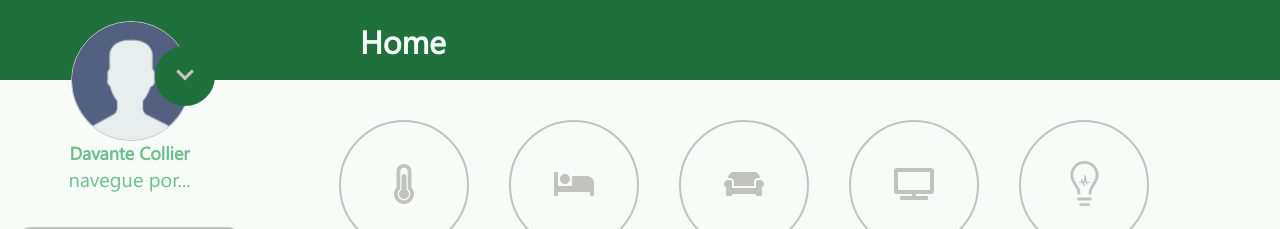
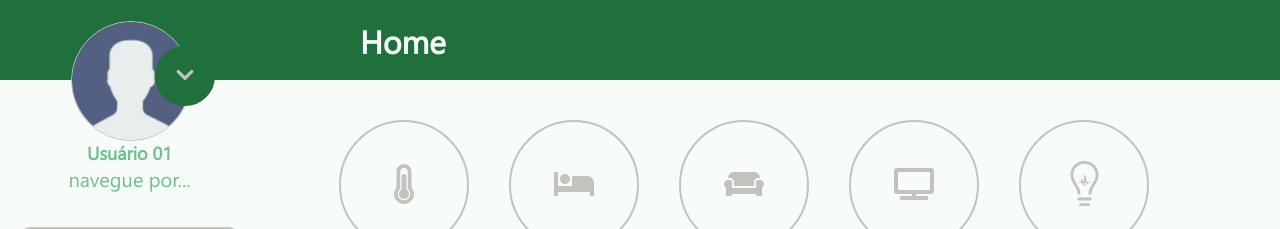
Before and after one commit to MatheusNunes1337/IOM4HOME-Interface, a React (Create React App) app: page / in a window 1280 px wide. Shown: the top 229 px of the page. Built offline with nearby package versions, Linux system fonts and the light colour scheme.

Commit message:
substituido o nome do usuário no menu para Usuário 01

```diff
--- a/src/components/aside.js
+++ b/src/components/aside.js
@@ -54,7 +54,7 @@ export default function Aside() {
 				<img className="img_user" src={require('../assets/images/user-icon.png')} alt="imagem de perfil"/>
 				<button className="icone_user + ' ' + botao"><FaChevronDown color="#c2c3bf" size="20px" /></button>
 			</div>
-			<span className="nome_user">Davante Collier</span>
+			<span className="nome_user">Usuário 01</span>
 			<span className="navegue">navegue por...</span>
 			<Link to="/aa" style={{ textDecoration: 'none'}}><button value="funcao"
 			className={"btn-nav" + ' ' + btn_funcao + ' ' + "botao"} onClick={(e) => btnPushed(e)}>Função</button></Link>
```
